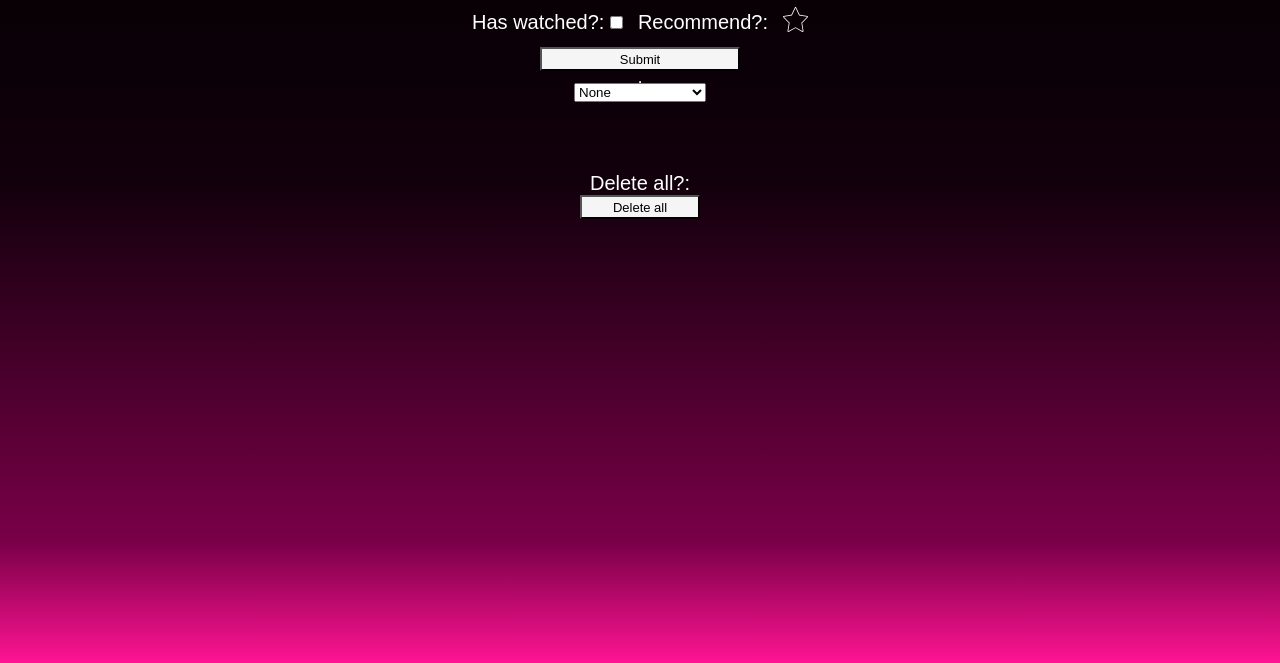
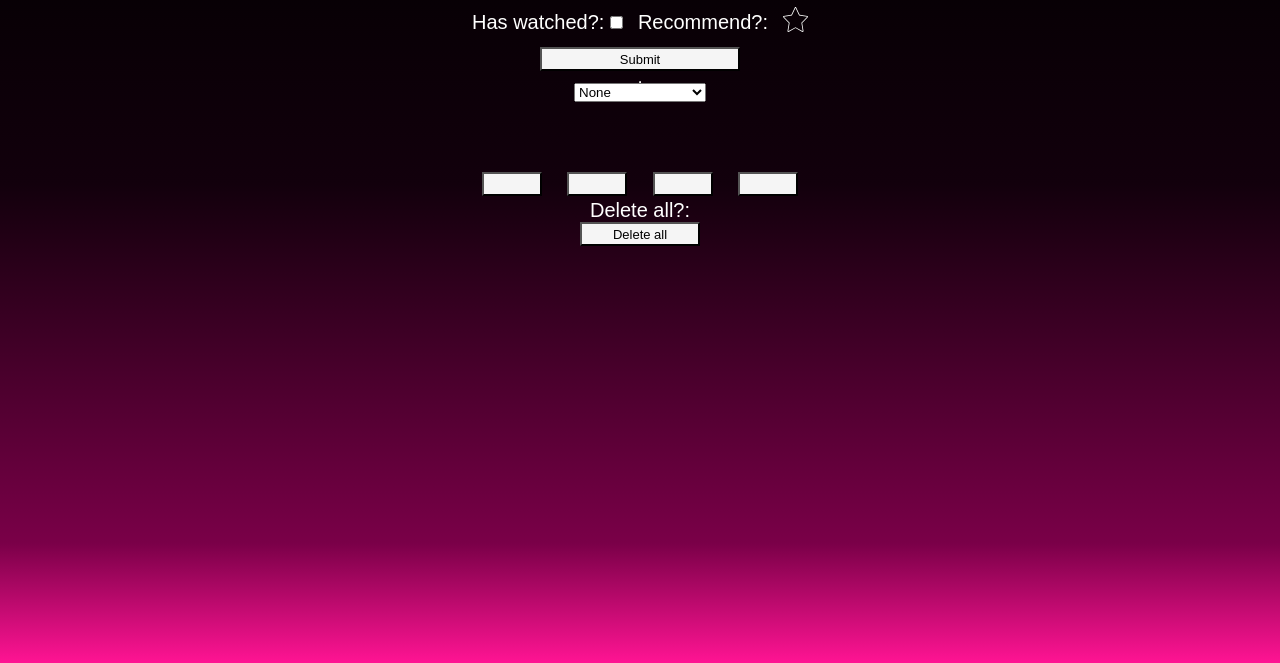
Before and after one commit to KodehodeTor/I-has-watched-movie, a plain HTML site: page index.html in a window 1280 px wide. Shown: the part 137-800 px from the top of the page. Drawn offline with Linux system fonts and the light colour scheme; a web font is replaced by a local one.

Commit message:
Added sort_bar in index.html

```diff
--- a/CreateCard.js
+++ b/CreateCard.js
@@ -2,12 +2,6 @@ import { watchSaver, deleteMovie } from "./localstorageLogic.js";
 
 //Creates Cards
 export function cardCreate(txt) {
-  // txt = {
-  // movie: "",
-  // recommended: "",
-  // watched: ""
-  //}
-
   // HTML elements
   const cardCont = document.querySelector("#cardCont");
   const div = document.createElement("div");
--- a/index.html
+++ b/index.html
@@ -50,8 +50,15 @@
         <option value="notWatched">Not watched</option>
       </select>
       <section id="cardCont">
-        <!-- Movies done -->
       </section>
+
+      <div id="sort_bar">
+        <button id="z_a_btn"></button>
+        <button id="a_z_btn"></button>
+        <button id="recommended_btn"></button>
+        <button id="watched_btn"></button>
+      </div>
+
       <p>Delete all?: </p>
       <button id="deleteAllBtn">Delete all</button>
     </main>
```
